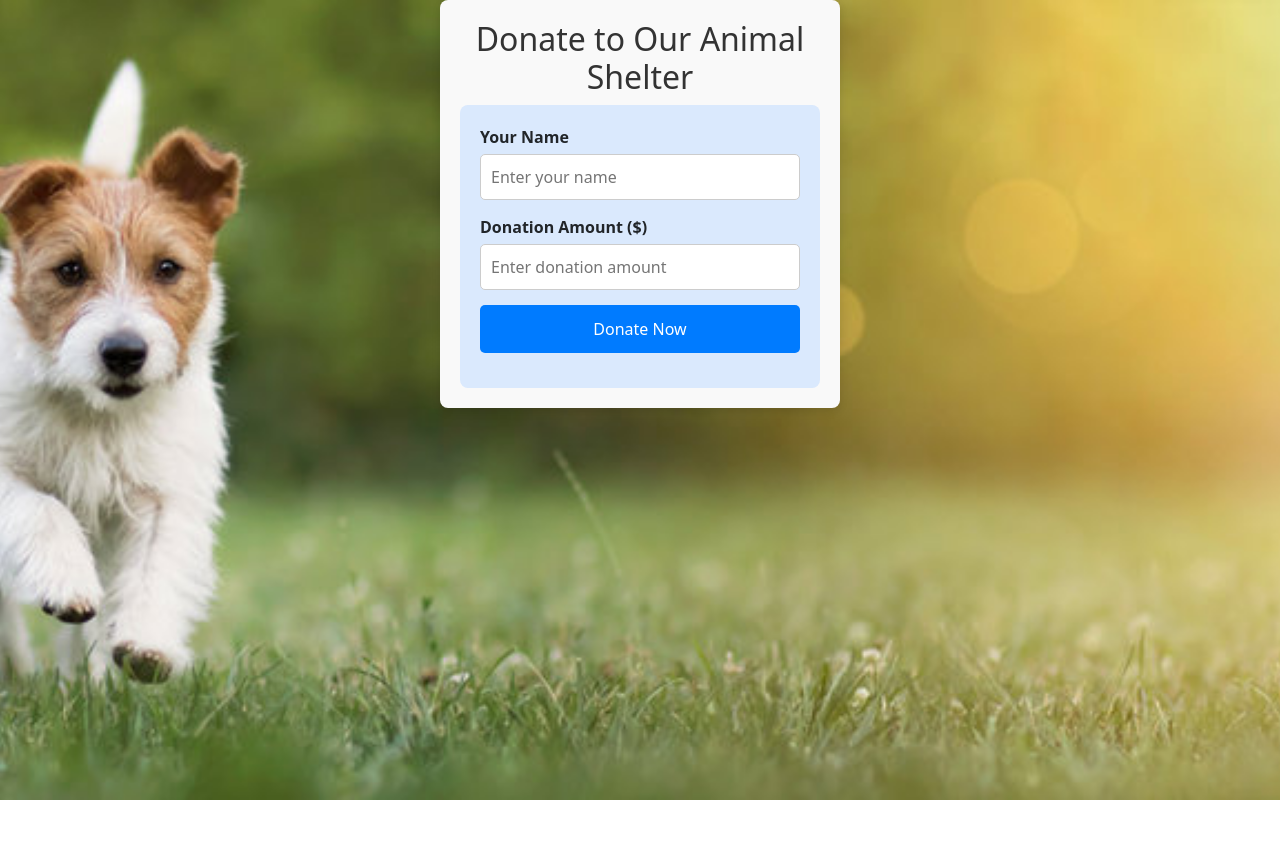
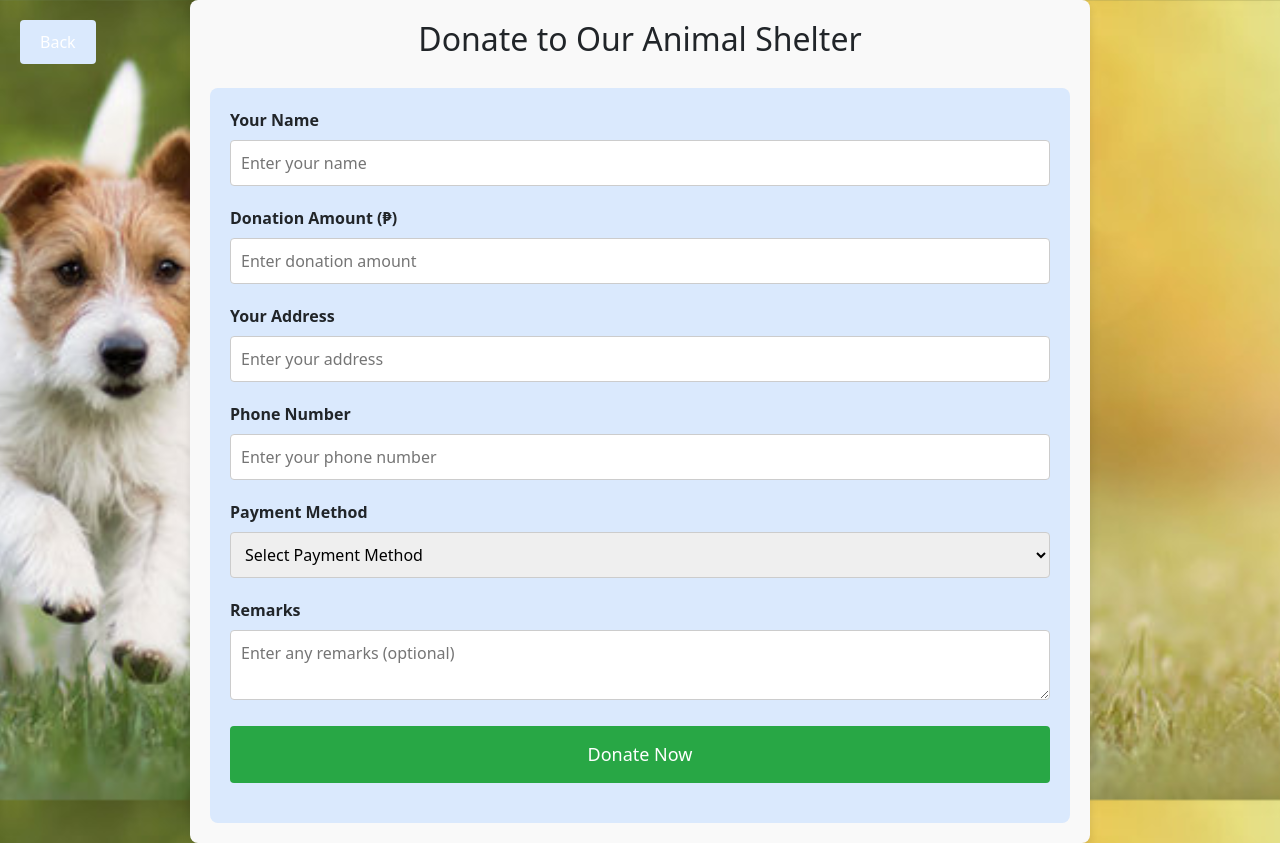
Before and after one commit to kurarenzu007/AnimalAdoption, a React (Vite) app: page /AnimalAdoption/donate-form in a window 1280 px wide. Before the commit the page ends 800 px from the top, so only its background shows below. Built offline with nearby package versions, Linux system fonts and the light colour scheme.

Commit message:
final na ba to? hahaha

```diff
--- a/package.json
+++ b/package.json
@@ -20,6 +20,7 @@
     "react": "^18.3.1",
     "react-bootstrap": "^2.10.6",
     "react-dom": "^18.3.1",
+    "react-icons": "^5.4.0",
     "react-router-dom": "^7.0.2"
   },
   "devDependencies": {
--- a/src/DonatePage.jsx
+++ b/src/DonatePage.jsx
@@ -18,7 +18,7 @@ const DonatePage = () => {
       <Header /> {/* Include Header */}
 
       <div className="container-main">
-        <h1 className="header-text">gago ka</h1>
+        <h1 className="header-text">Support pets in need</h1>
         <p className="donation-description">
           Your generous contribution can help us provide shelter, food, medical care, and a loving home for pets in need. Every donation, no matter how small, makes a significant difference in the lives of these animals. Together, we can give them a better future.
         </p>
--- a/src/DonationForm.css
+++ b/src/DonationForm.css
@@ -1,7 +1,6 @@
-
 .donation-form {
+  max-width: 900px;
   width: 100%;
-    max-width: 400px;
   margin: 0 auto;
   padding: 20px;
   background-color: #f9f9f9;
@@ -11,50 +10,95 @@
 
 .donation-form h2 {
   text-align: center;
-    color: #333;
+  margin-bottom: 30px;
 }
 
-  .form-group {
-    margin-bottom: 15px;
+.donation-form .form-group {
+  margin-bottom: 20px;
 }
 
-  .form-group label {
+.donation-form label {
+  font-weight: bold;
+  margin-bottom: 8px;
   display: block;
-    font-weight: bold;
-    margin-bottom: 5px;
 }
 
-  .form-group input {
+.donation-form input[type="text"],
+.donation-form input[type="number"],
+.donation-form input[type="password"],
+.donation-form textarea,
+.donation-form select {
   width: 100%;
   padding: 10px;
   border: 1px solid #ccc;
-    border-radius: 5px;
+  border-radius: 4px;
   font-size: 16px;
 }
 
-  .form-group button {
+.donation-form .card-input {
+  position: relative;
+}
+
+.donation-form .card-input input {
+  width: calc(100% - 40px); /* Make space for the icon */
+}
+
+.donation-form .show-password {
+  position: absolute;
+  right: 10px;
+  top: 50%;
+  transform: translateY(-50%);
+  background-color: transparent;
+  border: none;
+  cursor: pointer;
+  font-size: 18px;
+}
+
+.donation-form button[type="submit"] {
+  background-color: #28a745;
+  color: white;
+  padding: 15px;
+  font-size: 18px;
+  border: none;
+  border-radius: 4px;
+  cursor: pointer;
   width: 100%;
-    padding: 12px;
-    background-color: #007bff;
-    color: #fff;
+}
+
+.donation-form button[type="submit"]:disabled {
+  background-color: #ccc;
+  cursor: not-allowed;
+}
+
+.donation-form .error-message {
+  color: red;
+  font-size: 14px;
+  text-align: center;
+}
+
+.donation-form .success-message {
+  color: green;
+  font-size: 16px;
+  text-align: center;
+  margin-top: 20px;
+}
+
+.donation-form .back-button {
+  display: inline-block;
+  margin-bottom: 20px;
+  background-color: 007bff;
+  color: white;
+  padding: 10px 20px;
+  font-size: 16px;
   border: none;
-    border-radius: 5px;
-    font-size: 16px;
+  border-radius: 4px;
   cursor: pointer;
 }
 
-  .form-group button:disabled {
-    background-color: #ddd;
+.donation-form .back-button:hover {
+  background-color: #5a6268;
 }
 
-  .success-message {
-    text-align: center;
-    color: #28a745;
-    font-weight: bold;
+.donation-form .back-button:active {
+  background-color: #4e555b;
 }
-
-  .error-message {
-    color: #dc3545;
-    font-weight: bold;
-    text-align: center;
-  }
--- a/src/DonationForm.jsx
+++ b/src/DonationForm.jsx
@@ -1,18 +1,28 @@
-
 import React, { useState } from 'react';
 import './DonationForm.css';
+import { FaEye, FaEyeSlash } from 'react-icons/fa';
+import { useNavigate } from 'react-router-dom';
+
+
 const DonationForm = () => {
+  const navigate = useNavigate();
   const [donationAmount, setDonationAmount] = useState('');
   const [donorName, setDonorName] = useState('');
+  const [address, setAddress] = useState('');
+  const [phoneNumber, setPhoneNumber] = useState('');
+  const [cardNumber, setCardNumber] = useState('');
+  const [isCardNumberVisible, setIsCardNumberVisible] = useState(false);
+  const [paymentMethod, setPaymentMethod] = useState('');
+  const [gcashNumber, setGcashNumber] = useState('');
+  const [remarks, setRemarks] = useState('');
   const [message, setMessage] = useState('');
   const [isFormValid, setIsFormValid] = useState(true);
   const [processing, setProcessing] = useState(false);
 
-
   const handleSubmit = (e) => {
     e.preventDefault();
 
-
+    // Validation
     if (!donationAmount || !donorName || isNaN(donationAmount) || donationAmount <= 0) {
       setIsFormValid(false);
       return;
@@ -20,18 +30,31 @@ const DonationForm = () => {
 
     setProcessing(true);
 
-
     setTimeout(() => {
       setProcessing(false);
-      setMessage(`Thank you, ${donorName}, for your generous donation of $${donationAmount}!`);
+      setMessage(`Thank you, ${donorName}, for your generous donation of ₱${donationAmount}!`);
       setDonationAmount('');
       setDonorName('');
+      setAddress('');
+      setPhoneNumber('');
+      setCardNumber('');
+      setGcashNumber('');
+      setRemarks('');
     }, 2000);
+  };
+
+  const handleBack = () => {
+
+    navigate('/donate');
   };
 
   return (
     <div className="donation-form">
       <h2>Donate to Our Animal Shelter</h2>
+
+      {/* Back Button */}
+      <button className="back-button" onClick={handleBack}>Back</button>
+
       <form onSubmit={handleSubmit}>
         <div className="form-group">
           <label htmlFor="donorName">Your Name</label>
@@ -46,7 +69,7 @@ const DonationForm = () => {
         </div>
 
         <div className="form-group">
-          <label htmlFor="donationAmount">Donation Amount ($)</label>
+          <label htmlFor="donationAmount">Donation Amount (₱)</label>
           <input
             type="number"
             id="donationAmount"
@@ -54,6 +77,94 @@ const DonationForm = () => {
             value={donationAmount}
             onChange={(e) => setDonationAmount(e.target.value)}
             placeholder="Enter donation amount"
+          />
+        </div>
+
+        <div className="form-group">
+          <label htmlFor="address">Your Address</label>
+          <input
+            type="text"
+            id="address"
+            name="address"
+            value={address}
+            onChange={(e) => setAddress(e.target.value)}
+            placeholder="Enter your address"
+          />
+        </div>
+
+        <div className="form-group">
+          <label htmlFor="phoneNumber">Phone Number</label>
+          <input
+            type="text"
+            id="phoneNumber"
+            name="phoneNumber"
+            value={phoneNumber}
+            onChange={(e) => setPhoneNumber(e.target.value)}
+            placeholder="Enter your phone number"
+          />
+        </div>
+
+        <div className="form-group">
+          <label htmlFor="paymentMethod">Payment Method</label>
+          <select
+            id="paymentMethod"
+            name="paymentMethod"
+            value={paymentMethod}
+            onChange={(e) => setPaymentMethod(e.target.value)}
+          >
+            <option value="">Select Payment Method</option>
+            <option value="gcash">Gcash</option>
+            <option value="card">Credit Card</option>
+          </select>
+        </div>
+
+        {/* If Gcash is selected, show Gcash number field */}
+        {paymentMethod === 'gcash' && (
+          <div className="form-group">
+            <label htmlFor="gcashNumber">Enter Gcash Number</label>
+            <input
+              type="text"
+              id="gcashNumber"
+              name="gcashNumber"
+              value={gcashNumber}
+              onChange={(e) => setGcashNumber(e.target.value)}
+              placeholder="Enter Gcash number"
+            />
+          </div>
+        )}
+
+        {/* If Credit Card is selected, show card number input */}
+        {paymentMethod === 'card' && (
+          <div className="form-group">
+            <label htmlFor="cardNumber">Credit Card Number</label>
+            <div className="card-input">
+              <input
+                type={isCardNumberVisible ? 'text' : 'password'}
+                id="cardNumber"
+                name="cardNumber"
+                value={cardNumber}
+                onChange={(e) => setCardNumber(e.target.value)}
+                placeholder="Enter card number"
+              />
+              <button
+                type="button"
+                className="show-password"
+                onClick={() => setIsCardNumberVisible(!isCardNumberVisible)}
+              >
+                {isCardNumberVisible ? <FaEyeSlash /> : <FaEye />}
+              </button>
+            </div>
+          </div>
+        )}
+
+        <div className="form-group">
+          <label htmlFor="remarks">Remarks</label>
+          <textarea
+            id="remarks"
+            name="remarks"
+            value={remarks}
+            onChange={(e) => setRemarks(e.target.value)}
+            placeholder="Enter any remarks (optional)"
           />
         </div>
 
```
Also changed, not shown: 1 other file (tests, documents, lock files or other folders). Lines whose indentation alone changed are shown as unchanged.
